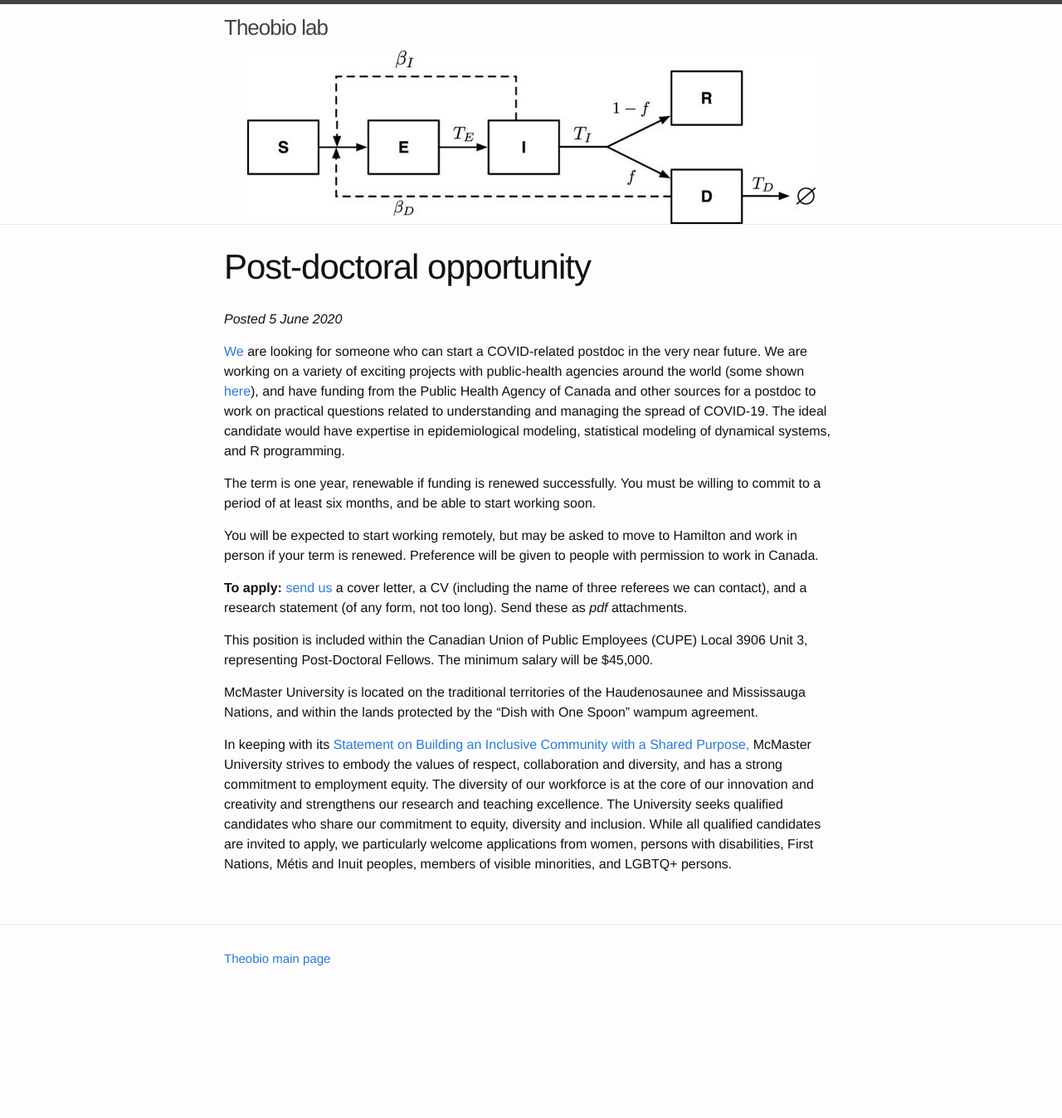
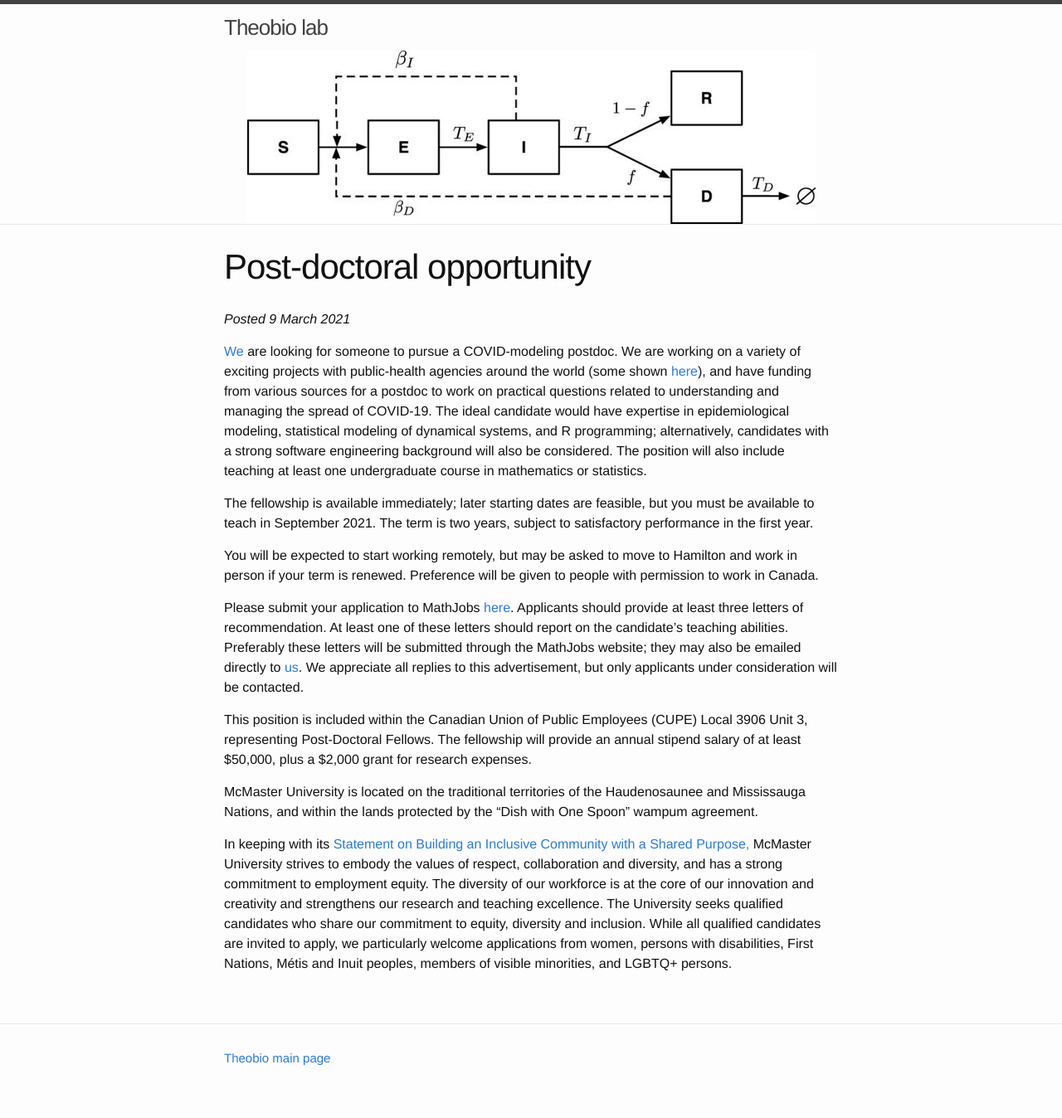
Before and after one commit to mac-theobio/mac-theobio.github.io, a Jekyll site: the page built from postdoc.md, in a window 1280 px wide. Shown: the whole page at 83% size. Built offline with Jekyll 4.4.1, drawn with Linux system fonts in a browser that asks for light colours; before the commit the page ends 1228 px from its top, so only the background shows below that.

Commit message:
update postdoc ad

```diff
--- a/postdoc.md
+++ b/postdoc.md
@@ -3,17 +3,22 @@ layout: page
 title: Post-doctoral opportunity
 ---
 
-_Posted 5 June 2020_
+_Posted 9 March 2021_
 
-[We](index.html) are looking for someone who can start a COVID-related postdoc in the very near future. We are working on a variety of exciting projects with public-health agencies around the world (some shown [here](covid-19/)), and have funding from the Public Health Agency of Canada and other sources for a postdoc to work on practical questions related to understanding and managing the spread of COVID-19. The ideal candidate would have expertise in epidemiological modeling, statistical modeling of dynamical systems, and R programming.
+[We](https://github.com/mac-theobio/mac-theobio.github.io/index.html) are looking for someone to pursue a COVID-modeling postdoc. We are working on a variety of exciting projects with public-health agencies around the world (some shown [here](https://github.com/mac-theobio/mac-theobio.github.io/covid-19/)), and have funding from various sources for a postdoc to work on practical questions related to understanding and managing the spread of COVID-19. The ideal candidate would have expertise in epidemiological modeling, statistical modeling of dynamical systems, and R programming; alternatively, candidates with a strong software engineering background will also be considered. The position will also include teaching at least one undergraduate course in mathematics or statistics.
 
-The term is one year, renewable if funding is renewed successfully. You must be willing to commit to a period of at least six months, and be able to start working soon.
+The fellowship is available immediately; later starting dates are feasible, but you must be available to teach in September 2021. The term is two years, subject to satisfactory performance in the first year.
 
 You will be expected to start working remotely, but may be asked to move to Hamilton and work in person if your term is renewed. Preference will be given to people with permission to work in Canada.
 
-__To apply:__ [send us](mailto:bbolker+covidpostdoc@gmail.com) a cover letter, a CV (including the name of three referees we can contact), and a research statement (of any form, not too long). Send these as _pdf_ attachments.
+Please submit your application to MathJobs [here](...). Applicants should provide at least three letters of recommendation. At least one of these letters should report on the candidate's teaching abilities. Preferably these letters will be submitted through the MathJobs website; they may also be emailed directly to [us](mailto:bbolker+covidpostdoc@gmail.com). We appreciate all replies to this advertisement, but only applicants under consideration will be contacted.
 
-This position is included within the Canadian Union of Public Employees (CUPE) Local 3906 Unit 3, representing Post-Doctoral Fellows.  The minimum salary will be $45,000.
+<!--
+COMMENT
+__To apply:__ [send us](mailto:bbolker+covidpostdoc@gmail.com) a cover letter, a CV (including the name of three referees we can contact), and a research statement (of any form, not too long). Send these as PDF attachments.
+-->
+
+This position is included within the Canadian Union of Public Employees (CUPE) Local 3906 Unit 3, representing Post-Doctoral Fellows. The fellowship will provide an annual stipend salary of at least $50,000, plus a $2,000 grant for research expenses.
 
 McMaster University is located on the traditional territories of the Haudenosaunee and Mississauga Nations, and within the lands protected by the “Dish with One Spoon” wampum agreement.
 
```
